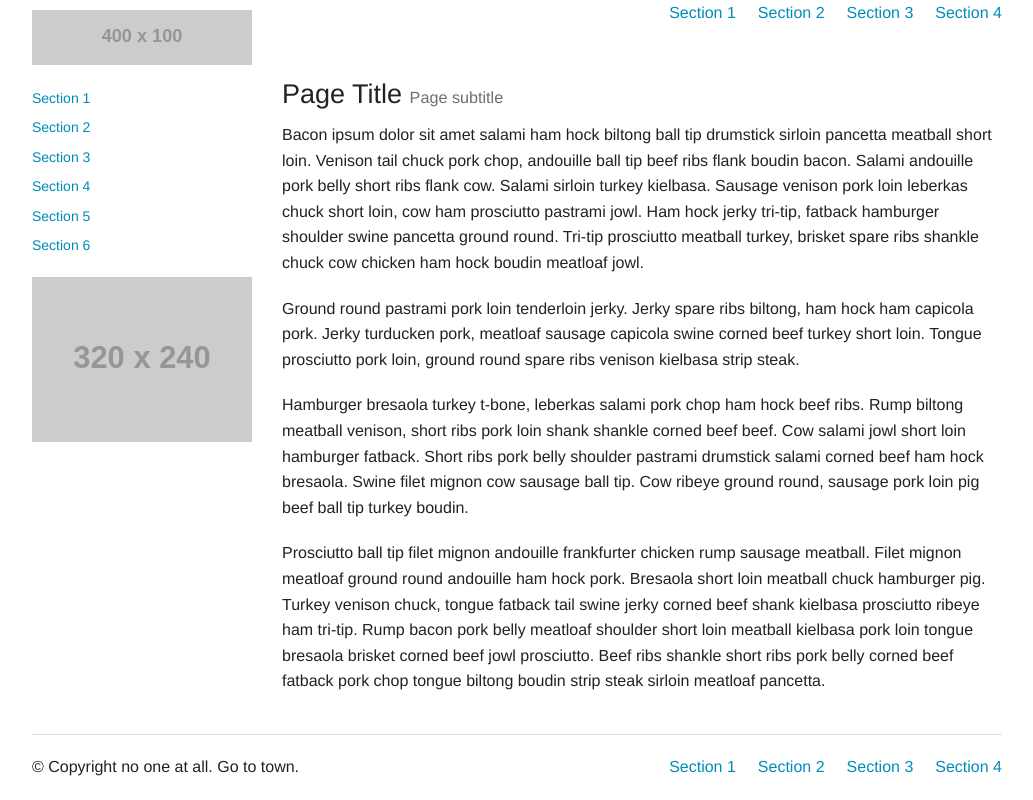
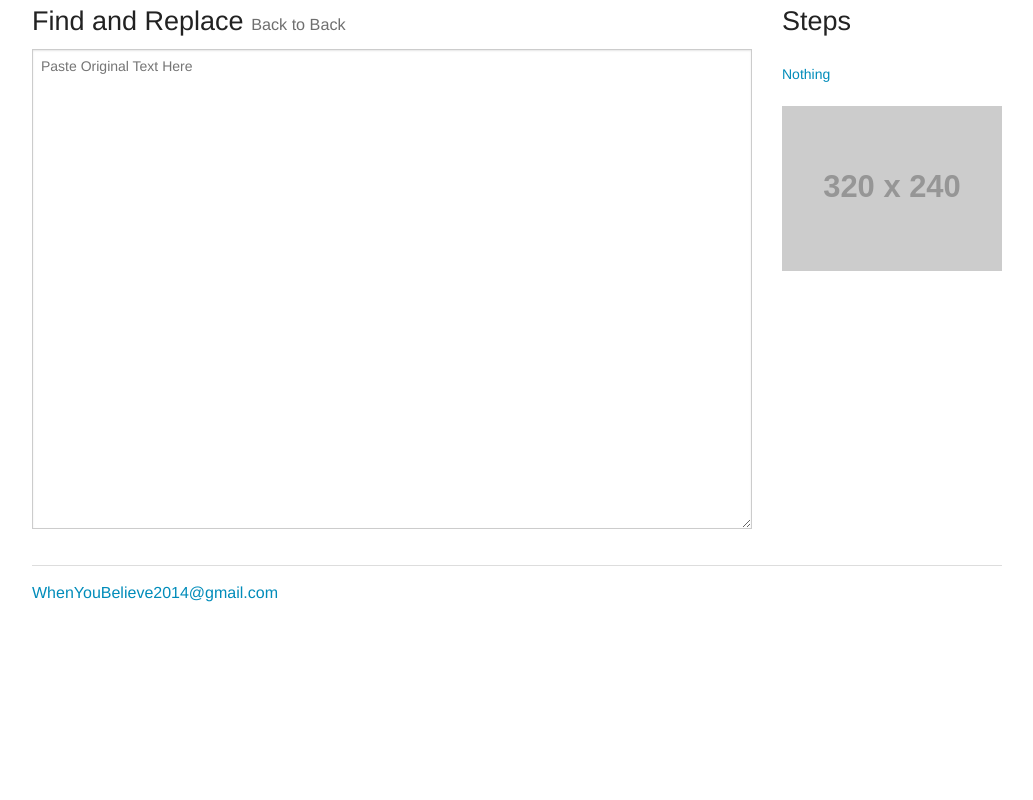
Before and after one commit to whenyoubelieve2014/CtrlH, a plain HTML site: page jQuery/index.html in a window 1280 px wide. Shown: the whole page, without its empty margins (123-1156 px from the left). Drawn offline with Linux system fonts and the light colour scheme; placeholder pictures from the web are drawn by us.

Commit message:
basic layout

```diff
--- a/jQuery/index.html
+++ b/jQuery/index.html
@@ -7,56 +7,30 @@
     <body>
         <!-- Requires Foundation 4 | visit http://foundation.zurb.com to download -->
         <!-- Page with Sidebar | http://patterntap.com/code/page-sidebar -->
-<!-- Header and Nav -->
-  <div class="row">
-    <div class="large-3 columns">
-      <h1><img src="http://placehold.it/400x100&text=Logo" /></h1>
-    </div>
-    <div class="large-9 columns">
-      <ul class="inline-list right">
-        <li><a href="#">Section 1</a></li>
-        <li><a href="#">Section 2</a></li>
-        <li><a href="#">Section 3</a></li>
-        <li><a href="#">Section 4</a></li>
-      </ul>
-    </div>
-  </div>
-
+        <!-- Header and Nav Removed-->
         <!-- End Header and Nav -->
-
 
         <div class="row">
 
             <!-- Main Content Section -->
+
             <!-- This has been source ordered to come first in the markup (and on small devices) but to be to the right of the nav on larger screens -->
-    <div class="large-9 push-3 columns">
-
-      <h3>Page Title <small>Page subtitle</small></h3>
-
-      <p>Bacon ipsum dolor sit amet salami ham hock biltong ball tip drumstick sirloin pancetta meatball short loin. Venison tail chuck pork chop, andouille ball tip beef ribs flank boudin bacon. Salami andouille pork belly short ribs flank cow. Salami sirloin turkey kielbasa. Sausage venison pork loin leberkas chuck short loin, cow ham prosciutto pastrami jowl. Ham hock jerky tri-tip, fatback hamburger shoulder swine pancetta ground round. Tri-tip prosciutto meatball turkey, brisket spare ribs shankle chuck cow chicken ham hock boudin meatloaf jowl.</p>
-
-      <p>Ground round pastrami pork loin tenderloin jerky. Jerky spare ribs biltong, ham hock ham capicola pork. Jerky turducken pork, meatloaf sausage capicola swine corned beef turkey short loin. Tongue prosciutto pork loin, ground round spare ribs venison kielbasa strip steak.</p>
-
-      <p>Hamburger bresaola turkey t-bone, leberkas salami pork chop ham hock beef ribs. Rump biltong meatball venison, short ribs pork loin shank shankle corned beef beef. Cow salami jowl short loin hamburger fatback. Short ribs pork belly shoulder pastrami drumstick salami corned beef ham hock bresaola. Swine filet mignon cow sausage ball tip. Cow ribeye ground round, sausage pork loin pig beef ball tip turkey boudin.</p>
-
-      <p>Prosciutto ball tip filet mignon andouille frankfurter chicken rump sausage meatball. Filet mignon meatloaf ground round andouille ham hock pork. Bresaola short loin meatball chuck hamburger pig. Turkey venison chuck, tongue fatback tail swine jerky corned beef shank kielbasa prosciutto ribeye ham tri-tip. Rump bacon pork belly meatloaf shoulder short loin meatball kielbasa pork loin tongue bresaola brisket corned beef jowl prosciutto. Beef ribs shankle short ribs pork belly corned beef fatback pork chop tongue biltong boudin strip steak sirloin meatloaf pancetta.</p>
-
+            <div class="large-9 columns">
+                <h3>Find and Replace <span> </span> <small>Back to Back</small></h3>
+                <div class="row">
+                    <div class="columns">
+                        <textarea placeholder="Paste Original Text Here" style="min-height: 30rem;" ></textarea>
                     </div>
-
+                </div>
+            </div>
 
             <!-- Nav Sidebar -->
             <!-- This is source ordered to be pulled to the left on larger screens -->
-    <div class="large-3 pull-9 columns">
-
+            <div class="large-3 columns">
+                <h3>Steps</h3>
                 <ul class="side-nav">
-        <li><a href="#">Section 1</a></li>
-        <li><a href="#">Section 2</a></li>
-        <li><a href="#">Section 3</a></li>
-        <li><a href="#">Section 4</a></li>
-        <li><a href="#">Section 5</a></li>
-        <li><a href="#">Section 6</a></li>
+                    <li><a href="#">Nothing</a></li>
                 </ul>
-
                 <p><img src="http://placehold.it/320x240&text=Ad" /></p>
 
             </div>
@@ -71,15 +45,7 @@
                 <hr />
                 <div class="row">
                     <div class="large-6 columns">
-          <p>&copy; Copyright no one at all. Go to town.</p>
-        </div>
-        <div class="large-6 columns">
-          <ul class="inline-list right">
-            <li><a href="#">Section 1</a></li>
-            <li><a href="#">Section 2</a></li>
-            <li><a href="#">Section 3</a></li>
-            <li><a href="#">Section 4</a></li>
-          </ul>
+                            <a href="mailto:WhenYouBelieve2014@gmail.com">WhenYouBelieve2014@gmail.com</a>
                     </div>
                 </div>
             </div>
```
Lines whose indentation alone changed are shown as unchanged.
